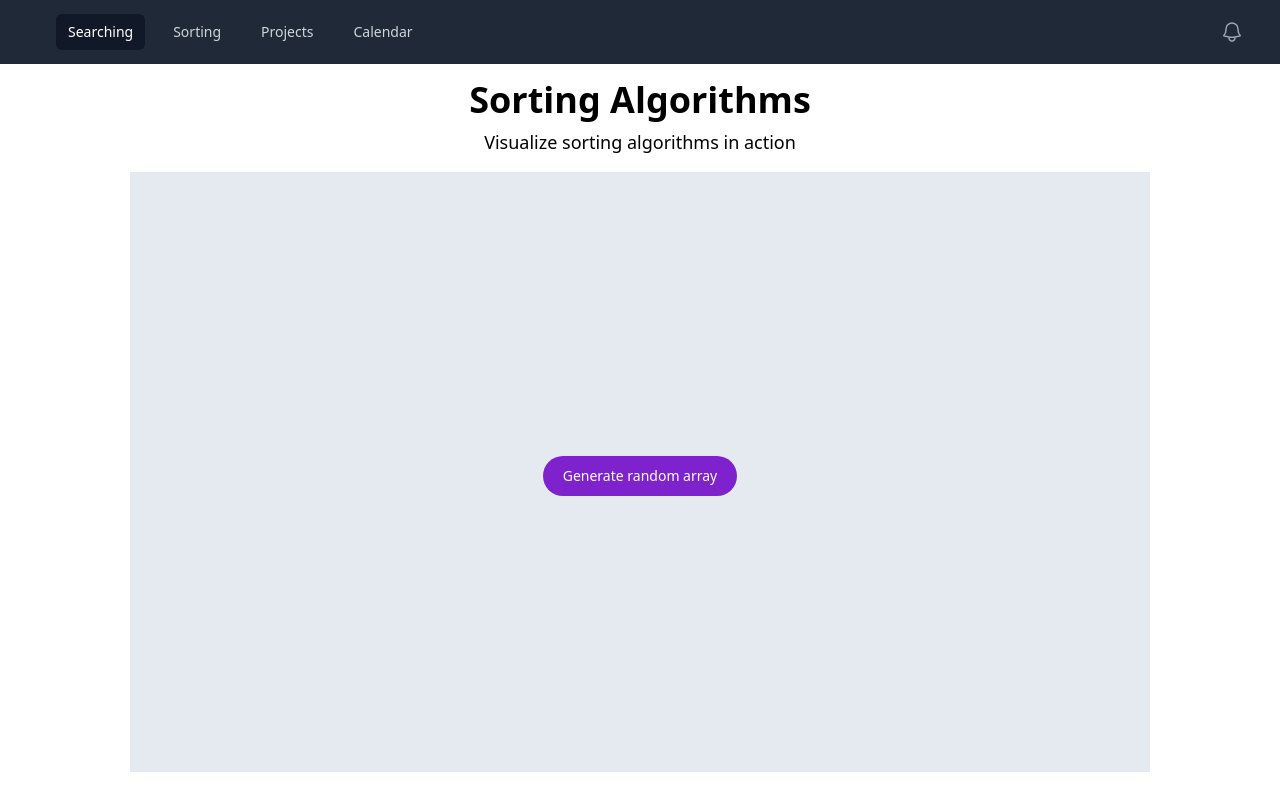
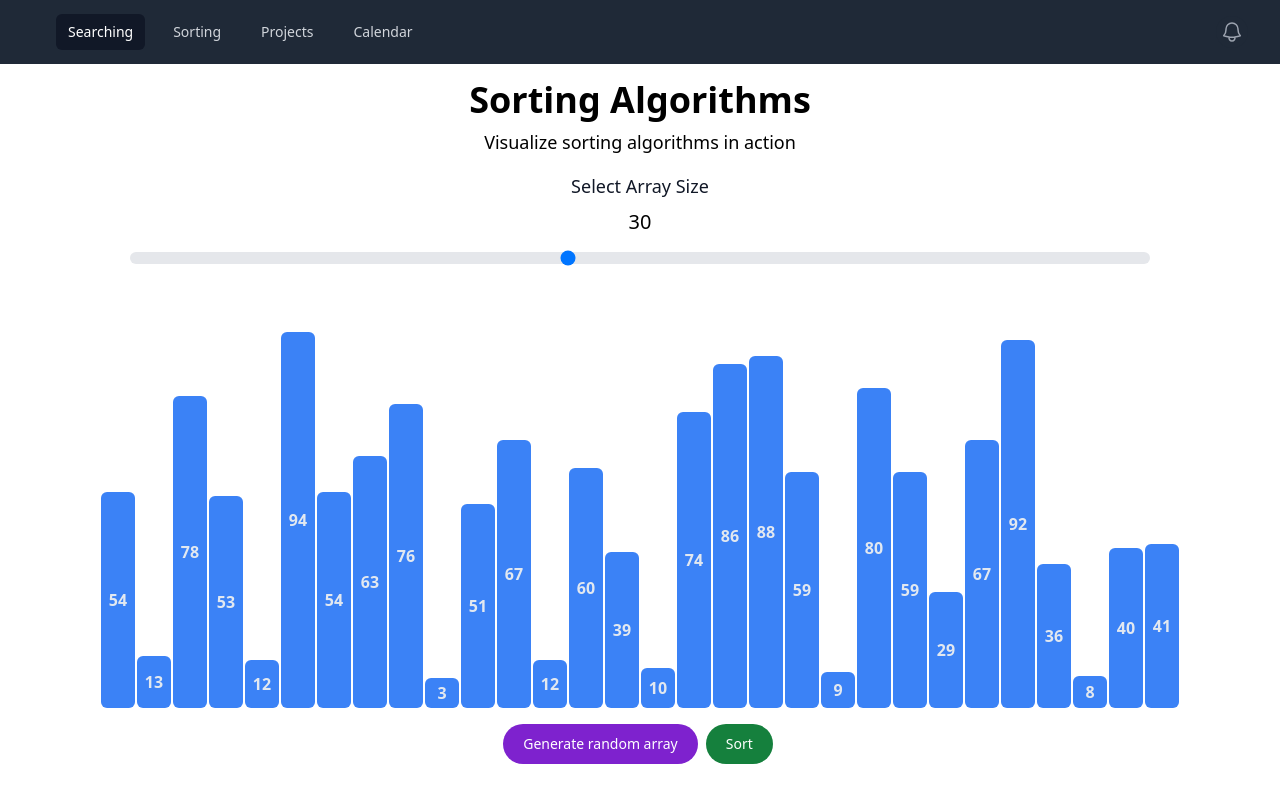
Before and after one commit to Hecodes98/algorithms_visualizer, a React (Vite) app: page /sorting in a window 1280 px wide. Built offline with nearby package versions, Linux system fonts and the light colour scheme.

Commit message:
slider size select added and working

```diff
--- a/src/components/sorting/ArrayVisualizer.jsx
+++ b/src/components/sorting/ArrayVisualizer.jsx
@@ -2,6 +2,7 @@ import React from 'react'
 import { useState, useEffect } from 'react'
 
 import { Element } from './Element'
+import { Slider } from './Slider'
 
 import { bubbleSort } from '../../utils/algorithms/sorting/bubbleSort'
 import { selectionSort } from '../../utils/algorithms/sorting/selectionSort'
@@ -10,9 +11,11 @@ export const ArrayVisualizer = () => {
     const [array, setArray] = useState([])
     const [animations, setAnimations] = useState([])
     const [prevPicked, setPrevPicked] = useState(null)
+    const [arraySize, setArraySize] = useState(30)
+    const [isSorting, setIsSorting] = useState(false)
 
     const generateRandomArray = () => {
-        const randomArray = Array.from({ length: 10 }, () => Math.floor(Math.random() * 100 + 1))
+        const randomArray = Array.from({ length: arraySize }, () => Math.floor(Math.random() * 100 + 1))
         setArray(randomArray)
     }
 
@@ -20,6 +23,7 @@ export const ArrayVisualizer = () => {
         let tempArray = [...array]
         //tempArray = selectionSort(tempArray)
         //console.log(tempArray)
+        setIsSorting(true)
         const animations = bubbleSort(tempArray)
         setAnimations(animations)
     }
@@ -41,6 +45,7 @@ export const ArrayVisualizer = () => {
             setPrevPicked([i,j])
             if(animationsCopy.length === 0){
                 setPrevPicked(null)
+                setIsSorting(false)
                 clearInterval(timer)
             }
         }, 70)
@@ -48,9 +53,21 @@ export const ArrayVisualizer = () => {
     },
     [animations])
 
+    useEffect(() => {
+        generateRandomArray()
+    }, [arraySize]);
+
     return(
         <div className={`w-[1020px] h-[600px] mt-4 mx-auto flex flex-col justify-center items-center
                         ${array.length === 0 ? 'bg-slate-300/50':''}`}>
+            {!isSorting &&
+
+                <Slider
+                    arraySize={arraySize}
+                    setArraySize={setArraySize}
+                />
+
+            }
             <div className={`h-full flex justify-center items-end ${array.length > 0 ?'block':'hidden'}`}>
             {
                 array.map((value, idx) => (
--- /dev/null
+++ b/src/components/sorting/Slider.jsx
@@ -0,0 +1,9 @@
+export const Slider = ({arraySize, setArraySize}) => {
+    return(
+        <>
+            <label htmlFor="steps-range" className="block mb-2 text-lg font-medium text-gray-900 dark:text-white">Select Array Size</label>
+            <p className="mb-4 text-xl">{arraySize}</p>
+            <input id="steps-range" onChange={e => setArraySize(e.target.value)} type="range" min="0" max="70" value={arraySize} step="5" className="w-full h-3 bg-gray-200 rounded-lg appearance-none cursor-pointer dark:bg-gray-700"></input>
+        </>
+    )
+}
```
